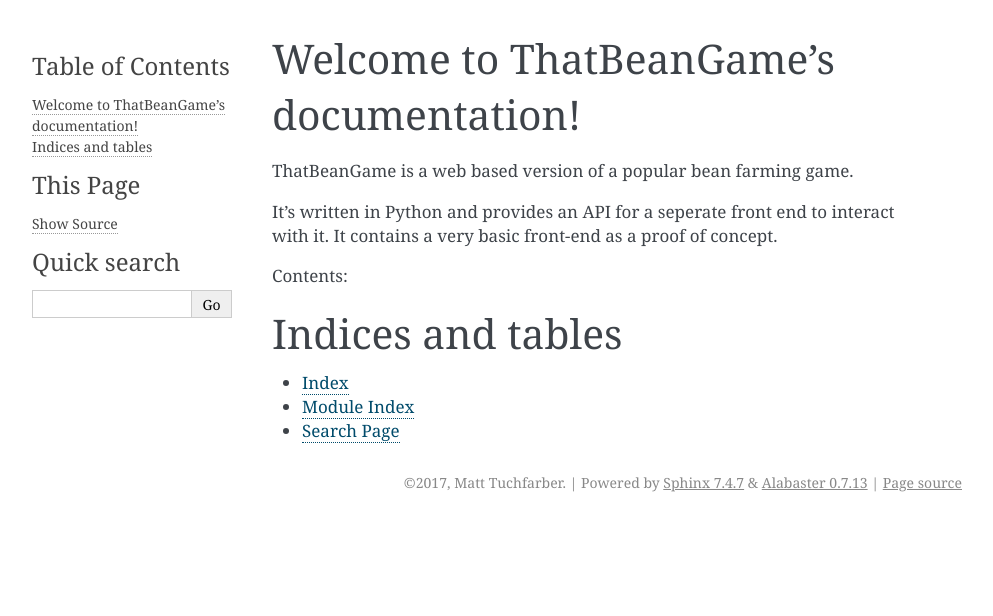
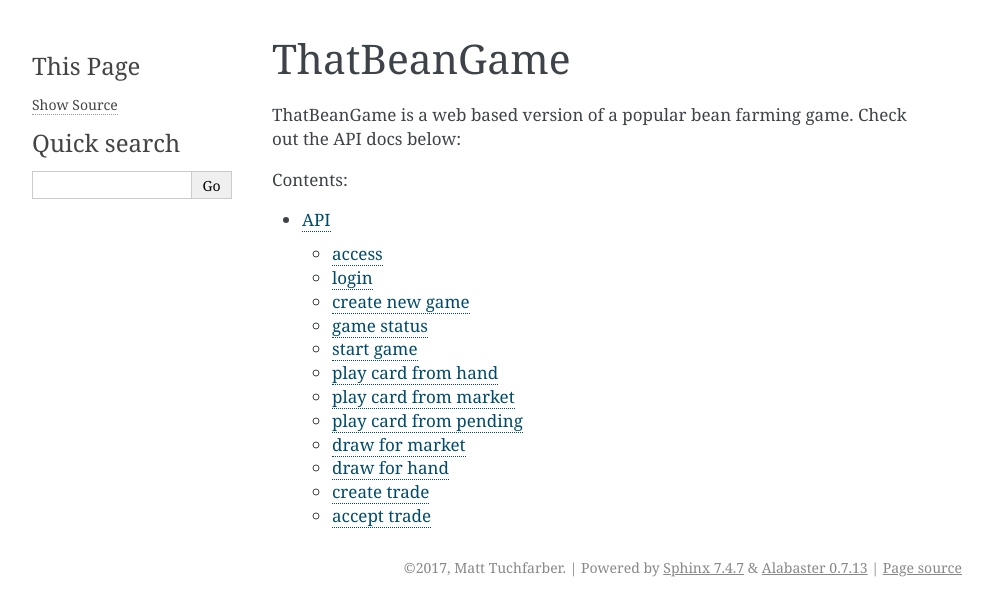
Before and after one commit to tuchfarber/ThatBeanGame, a Sphinx documentation site: the page built from docs/index.rst, in a window 1280 px wide. Shown: the top 616 px of the page, without its empty margins (148-1141 px from the left). Built offline with Sphinx 7.4.7, drawn with Linux system fonts in a browser that asks for light colours.

```diff
--- a/docs/index.rst
+++ b/docs/index.rst
@@ -3,23 +3,14 @@
    You can adapt this file completely to your liking, but it should at least
    contain the root `toctree` directive.
 
-Welcome to ThatBeanGame's documentation!
-========================================
+ThatBeanGame
+============
 
-ThatBeanGame is a web based version of a popular bean farming game.
-
-It's written in Python and provides an API for a seperate front end to interact with it. It contains a very basic front-end as a proof of concept.
+ThatBeanGame is a web based version of a popular bean farming game. Check out the API docs below:
 
 Contents:
 
 .. toctree::
    :maxdepth: 2
 
-
-
-Indices and tables
-==================
-
-* :ref:`genindex`
-* :ref:`modindex`
-* :ref:`search`
+   api
```
